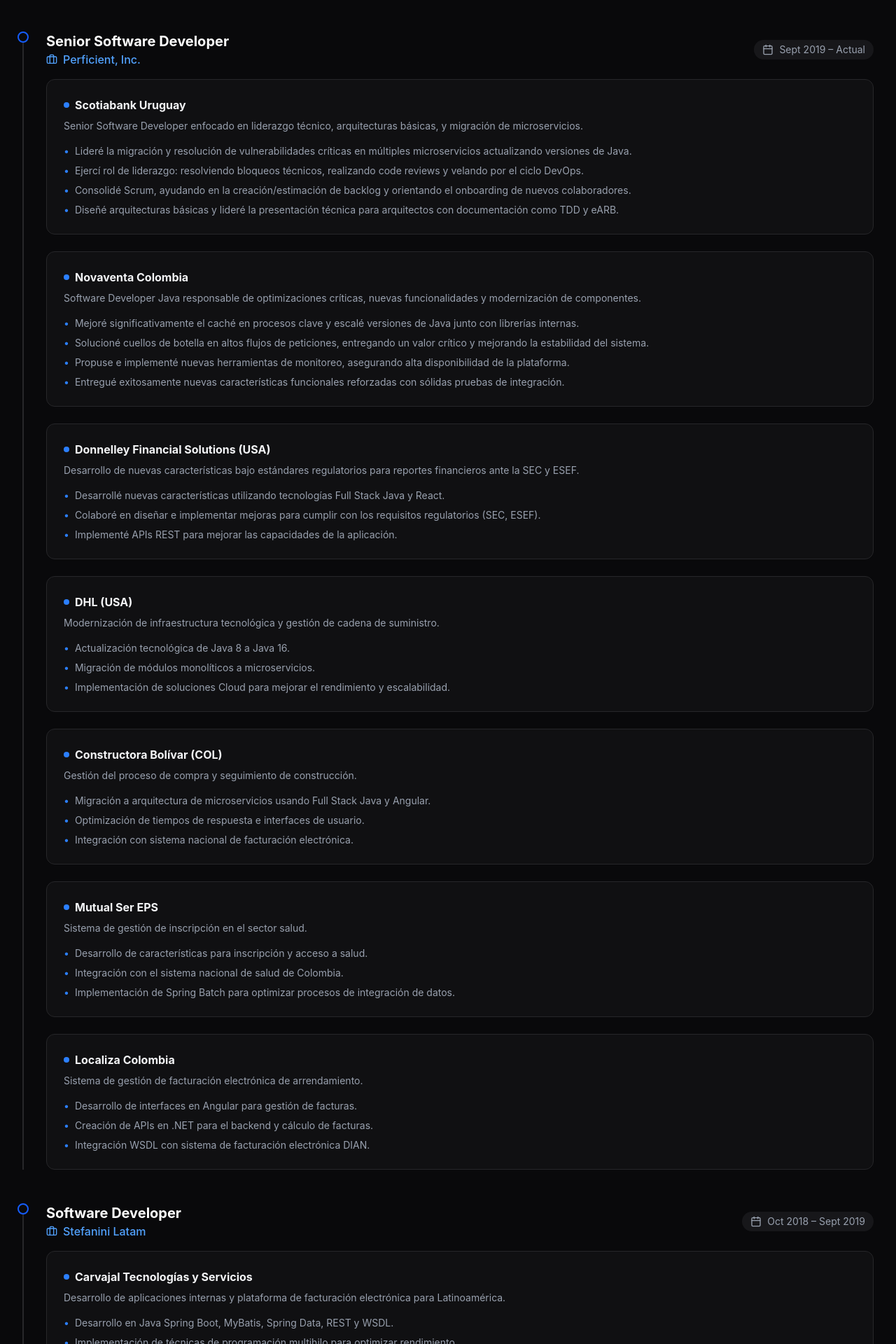
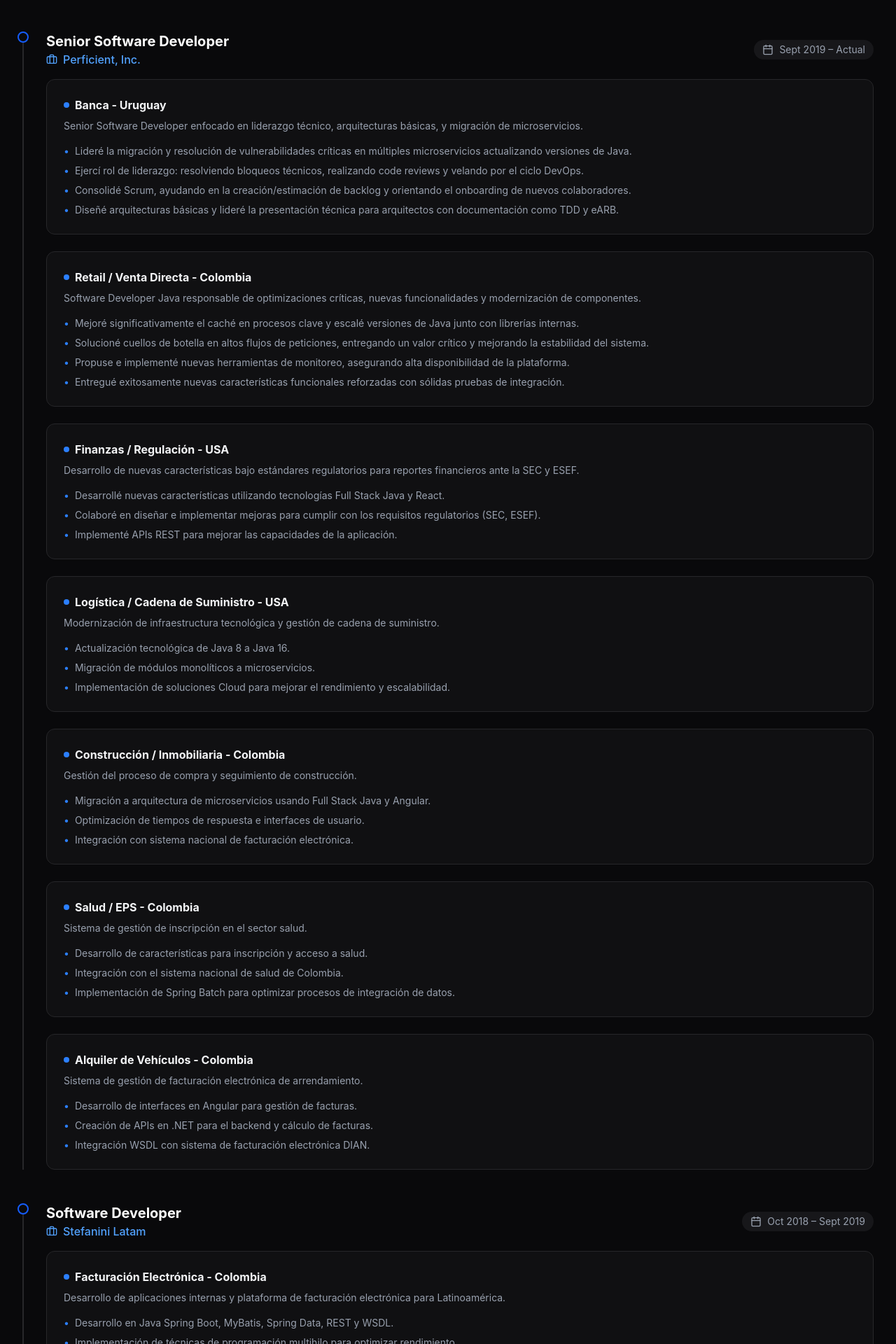
Before and after one commit to camiloGiraldoR/portafolio, a React (Vite) app: page / in a window 1280 px wide. Shown: the part 1180-3100 px from the top of the page at 70% size. Built offline with nearby package versions, Linux system fonts and the light colour scheme.

Commit message:
refactor: Replace client names with industry and country in experience section

```diff
--- a/src/components/Experience.jsx
+++ b/src/components/Experience.jsx
@@ -47,7 +47,7 @@
                                     <SpotlightCard key={pIndex} className="group bg-white/50 dark:bg-zinc-900/50 backdrop-blur-sm p-6 rounded-xl border border-gray-100 dark:border-zinc-800 transition-all duration-300">
                                         <h4 className="font-bold text-gray-900 dark:text-gray-100 mb-2 flex items-center">
                                             <span className="w-2 h-2 bg-blue-500 rounded-full mr-2" />
-                                            {project.client}
+                                            {project.industry}
                                         </h4>
                                         <p className="text-gray-600 dark:text-gray-400 text-sm mb-4">
                                             {project.description}
--- a/src/data/portfolioData.ts
+++ b/src/data/portfolioData.ts
@@ -61,7 +61,7 @@
                 period: "Sept 2019 – Actual",
                 projects: [
                     {
-                        client: "Scotiabank Uruguay",
+                        industry: "Banca - Uruguay",
                         description: "Senior Software Developer enfocado en liderazgo técnico, arquitecturas básicas, y migración de microservicios.",
                         responsibilities: [
                             "Lideré la migración y resolución de vulnerabilidades críticas en múltiples microservicios actualizando versiones de Java.",
@@ -71,7 +71,7 @@
                         ]
                     },
                     {
-                        client: "Novaventa Colombia",
+                        industry: "Retail / Venta Directa - Colombia",
                         description: "Software Developer Java responsable de optimizaciones críticas, nuevas funcionalidades y modernización de componentes.",
                         responsibilities: [
                             "Mejoré significativamente el caché en procesos clave y escalé versiones de Java junto con librerías internas.",
@@ -81,7 +81,7 @@
                         ]
                     },
                     {
-                        client: "Donnelley Financial Solutions (USA)",
+                        industry: "Finanzas / Regulación - USA",
                         description: "Desarrollo de nuevas características bajo estándares regulatorios para reportes financieros ante la SEC y ESEF.",
                         responsibilities: [
                             "Desarrollé nuevas características utilizando tecnologías Full Stack Java y React.",
@@ -90,7 +90,7 @@
                         ]
                     },
                     {
-                        client: "DHL (USA)",
+                        industry: "Logística / Cadena de Suministro - USA",
                         description: "Modernización de infraestructura tecnológica y gestión de cadena de suministro.",
                         responsibilities: [
                             "Actualización tecnológica de Java 8 a Java 16.",
@@ -99,7 +99,7 @@
                         ]
                     },
                     {
-                        client: "Constructora Bolívar (COL)",
+                        industry: "Construcción / Inmobiliaria - Colombia",
                         description: "Gestión del proceso de compra y seguimiento de construcción.",
                         responsibilities: [
                             "Migración a arquitectura de microservicios usando Full Stack Java y Angular.",
@@ -108,7 +108,7 @@
                         ]
                     },
                     {
-                        client: "Mutual Ser EPS",
+                        industry: "Salud / EPS - Colombia",
                         description: "Sistema de gestión de inscripción en el sector salud.",
                         responsibilities: [
                             "Desarrollo de características para inscripción y acceso a salud.",
@@ -117,7 +117,7 @@
                         ]
                     },
                     {
-                        client: "Localiza Colombia",
+                        industry: "Alquiler de Vehículos - Colombia",
                         description: "Sistema de gestión de facturación electrónica de arrendamiento.",
                         responsibilities: [
                             "Desarrollo de interfaces en Angular para gestión de facturas.",
@@ -134,7 +134,7 @@
                 period: "Oct 2018 – Sept 2019",
                 projects: [
                     {
-                        client: "Carvajal Tecnologías y Servicios",
+                        industry: "Facturación Electrónica - Colombia",
                         description: "Desarrollo de aplicaciones internas y plataforma de facturación electrónica para Latinoamérica.",
                         responsibilities: [
                             "Desarrollo en Java Spring Boot, MyBatis, Spring Data, REST y WSDL.",
@@ -151,7 +151,7 @@
                 period: "Jul 2013 – Sept 2017",
                 projects: [
                     {
-                        client: "CNT Ecuador",
+                        industry: "Telecomunicaciones - Ecuador",
                         description: "Desarrollo de aplicación desde cero para gestionar tráfico de llamadas a nivel nacional.",
                         responsibilities: [
                             "Participé como desarrollador full stack utilizando Java, HTML, JavaScript, jQuery y GWT.",
@@ -249,7 +249,7 @@
                 period: "Sept 2019 – Present",
                 projects: [
                     {
-                        client: "Scotiabank Uruguay",
+                        industry: "Banking - Uruguay",
                         description: "Senior Software Developer focused on technical leadership, core architectures, and microservices migration.",
                         responsibilities: [
                             "Led the migration and resolution of critical vulnerabilities across multiple microservices by upgrading Java versions.",
@@ -259,7 +259,7 @@
                         ]
                     },
                     {
-                        client: "Novaventa Colombia",
+                        industry: "Retail / Direct Sales - Colombia",
                         description: "Software Developer Java responsible for critical optimizations, new features, and component modernization.",
                         responsibilities: [
                             "Significantly improved caching in key processes and upgraded Java versions along with core internal libraries.",
@@ -269,7 +269,7 @@
                         ]
                     },
                     {
-                        client: "Donnelley Financial Solutions (USA)",
+                        industry: "Finance / Regulatory - USA",
                         description: "Development of new features following regulatory accounting standards for SEC and ESEF financial reporting.",
                         responsibilities: [
                             "Developed new features using Full Stack Java and React technologies.",
@@ -278,7 +278,7 @@
                         ]
                     },
                     {
-                        client: "DHL (USA)",
+                        industry: "Logistics / Supply Chain - USA",
                         description: "Modernization of technological architecture and supply chain management logistics.",
                         responsibilities: [
                             "Technology architecture migration from Java 8 to Java 16.",
@@ -287,7 +287,7 @@
                         ]
                     },
                     {
-                        client: "Constructora Bolívar (COL)",
+                        industry: "Construction / Real Estate - Colombia",
                         description: "Purchase order and construction progress management architecture.",
                         responsibilities: [
                             "Migrated monolithic logic to microservices using Full Stack Java and Angular.",
@@ -296,7 +296,7 @@
                         ]
                     },
                     {
-                        client: "Mutual Ser EPS",
+                        industry: "Healthcare / Insurance - Colombia",
                         description: "Healthcare enrollment and affiliation management software.",
                         responsibilities: [
                             "Developed enrollment components and access portals to healthcare services.",
@@ -305,7 +305,7 @@
                         ]
                     },
                     {
-                        client: "Localiza Colombia",
+                        industry: "Vehicle Rental - Colombia",
                         description: "Leasing and electronic billing management software dashboard.",
                         responsibilities: [
                             "Angular interfaces development for the billing administration workflows.",
@@ -322,7 +322,7 @@
                 period: "Oct 2018 – Sept 2019",
                 projects: [
                     {
-                        client: "Carvajal Tecnologías y Servicios",
+                        industry: "E-Billing Platform - Colombia",
                         description: "Development of internal software routing and e-billing systems across Latin America.",
                         responsibilities: [
                             "Backend development on Java Spring Boot, MyBatis, Spring Data, REST, and WSDL ecosystems.",
@@ -339,7 +339,7 @@
                 period: "Jul 2013 – Sept 2017",
                 projects: [
                     {
-                        client: "CNT Ecuador",
+                        industry: "Telecommunications - Ecuador",
                         description: "Full stack developer designing an application from scratch to manage nationwide call traffic.",
                         responsibilities: [
                             "Contributed as a full stack developer using Java, HTML, JavaScript, jQuery, and GWT.",
```
